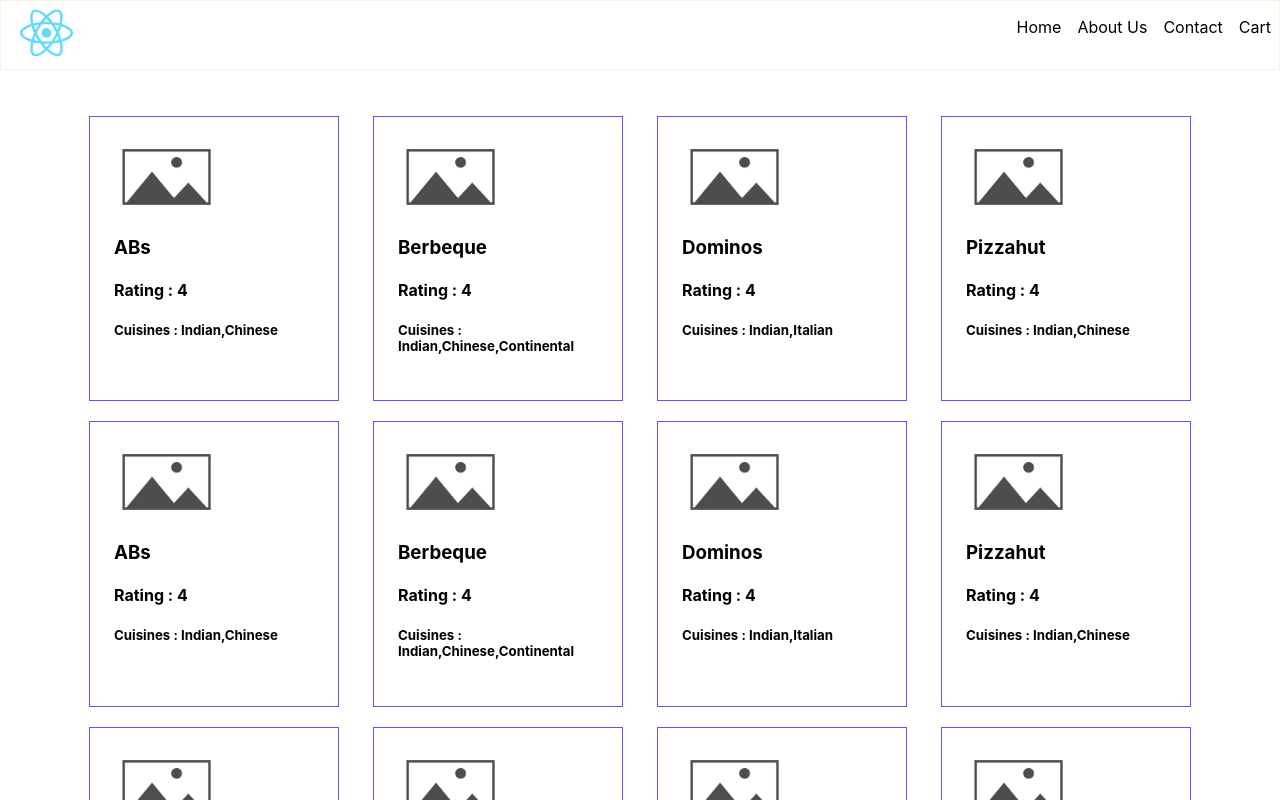
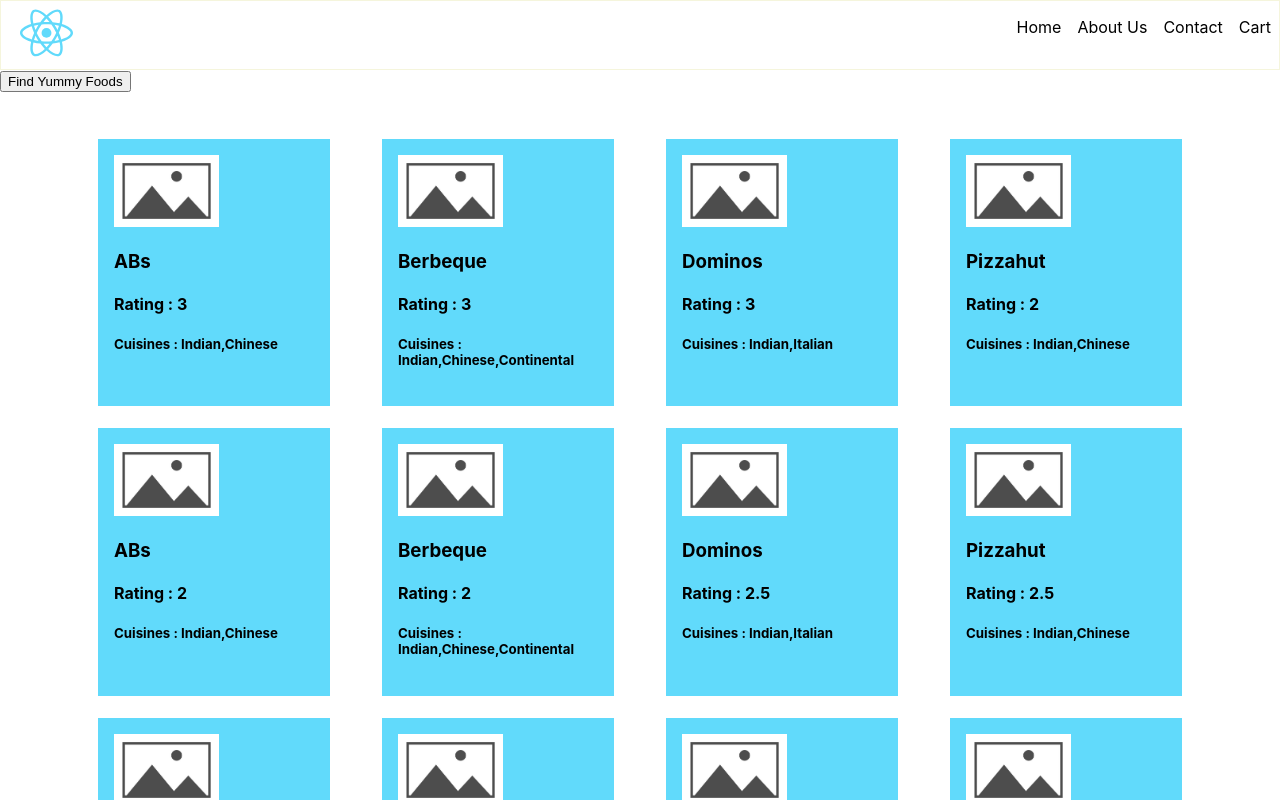
Before and after one commit to tejomayonline/react-test-app, a React (Create React App) app: page / in a window 1280 px wide. Shown: the top 800 px of the page. Built offline with nearby package versions, Linux system fonts and the light colour scheme.

Commit message:
hook added

```diff
--- a/src/App.css
+++ b/src/App.css
@@ -68,10 +68,16 @@
 }
 
 .rest-card {
-  border: 1px solid #6a4feb;
-  padding: 24px;
+  border: 1px solid #ffffff;
+  padding: 16px;
   width: 200px;
   margin: 10px 0;
+  background-color: #61dafb;
+  cursor: pointer;
+}
+
+.rest-card:hover {
+  background-color: #9ba0aa;
 }
 
 .rest-card img {
--- a/src/App.js
+++ b/src/App.js
@@ -3,7 +3,7 @@
 import { Header } from "./components/Header";
 
 import { Footer } from "./components/Footer";
-import { Body } from "./components/Body";
+import Body from "./components/Body";
 
 const App = () => {
   return (
--- a/src/components/Body.js
+++ b/src/components/Body.js
@@ -1,15 +1,29 @@
+import { useState } from "react";
+
 import { ResturantCard } from "./ResturantCard";
 import { resturants } from "../data";
 
-export const Body = () => {
+const Body = () => {
+  const [topRatedResturants, setTopRatedResturants] = useState(resturants);
+
+  function filterBtnClickHandler() {
+    setTopRatedResturants(
+      resturants.filter((resturant) => resturant.rating > 3)
+    );
+  }
+
   return (
     <div className="body">
-      <div className="search"></div>
+      <div className="filter-btn">
+        <button onClick={filterBtnClickHandler}> Find Yummy Foods </button>
+      </div>
       <div className="rest-container">
-        {resturants.map((resturant, index) => (
+        {topRatedResturants.map((resturant, index) => (
           <ResturantCard key={index} {...resturant} />
         ))}
       </div>
     </div>
   );
 };
+
+export default Body;
--- a/src/data.js
+++ b/src/data.js
@@ -3,55 +3,55 @@
 export const resturants = [
   {
     name: "ABs",
-    rating: 4,
+    rating: 3,
     cuisines: ["Indian", "Chinese"],
     imgSrc: placeholder,
   },
   {
     name: "Berbeque",
-    rating: 4,
+    rating: 3,
     cuisines: ["Indian", "Chinese", "Continental"],
     imgSrc: placeholder,
   },
   {
     name: "Dominos",
-    rating: 4,
+    rating: 3,
     cuisines: ["Indian", "Italian"],
     imgSrc: placeholder,
   },
   {
     name: "Pizzahut",
-    rating: 4,
+    rating: 2,
     cuisines: ["Indian", "Chinese"],
     imgSrc: placeholder,
   },
   {
     name: "ABs",
-    rating: 4,
+    rating: 2,
     cuisines: ["Indian", "Chinese"],
     imgSrc: placeholder,
   },
   {
     name: "Berbeque",
-    rating: 4,
+    rating: 2,
     cuisines: ["Indian", "Chinese", "Continental"],
     imgSrc: placeholder,
   },
   {
     name: "Dominos",
-    rating: 4,
+    rating: 2.5,
     cuisines: ["Indian", "Italian"],
     imgSrc: placeholder,
   },
   {
     name: "Pizzahut",
-    rating: 4,
+    rating: 2.5,
     cuisines: ["Indian", "Chinese"],
     imgSrc: placeholder,
   },
   {
     name: "ABs",
-    rating: 4,
+    rating: 2.5,
     cuisines: ["Indian", "Chinese"],
     imgSrc: placeholder,
   },
--- /dev/null
+++ b/src/utils/constant.js
@@ -0,0 +1,3 @@
+export const test = 1;
+
+export default test;
```
